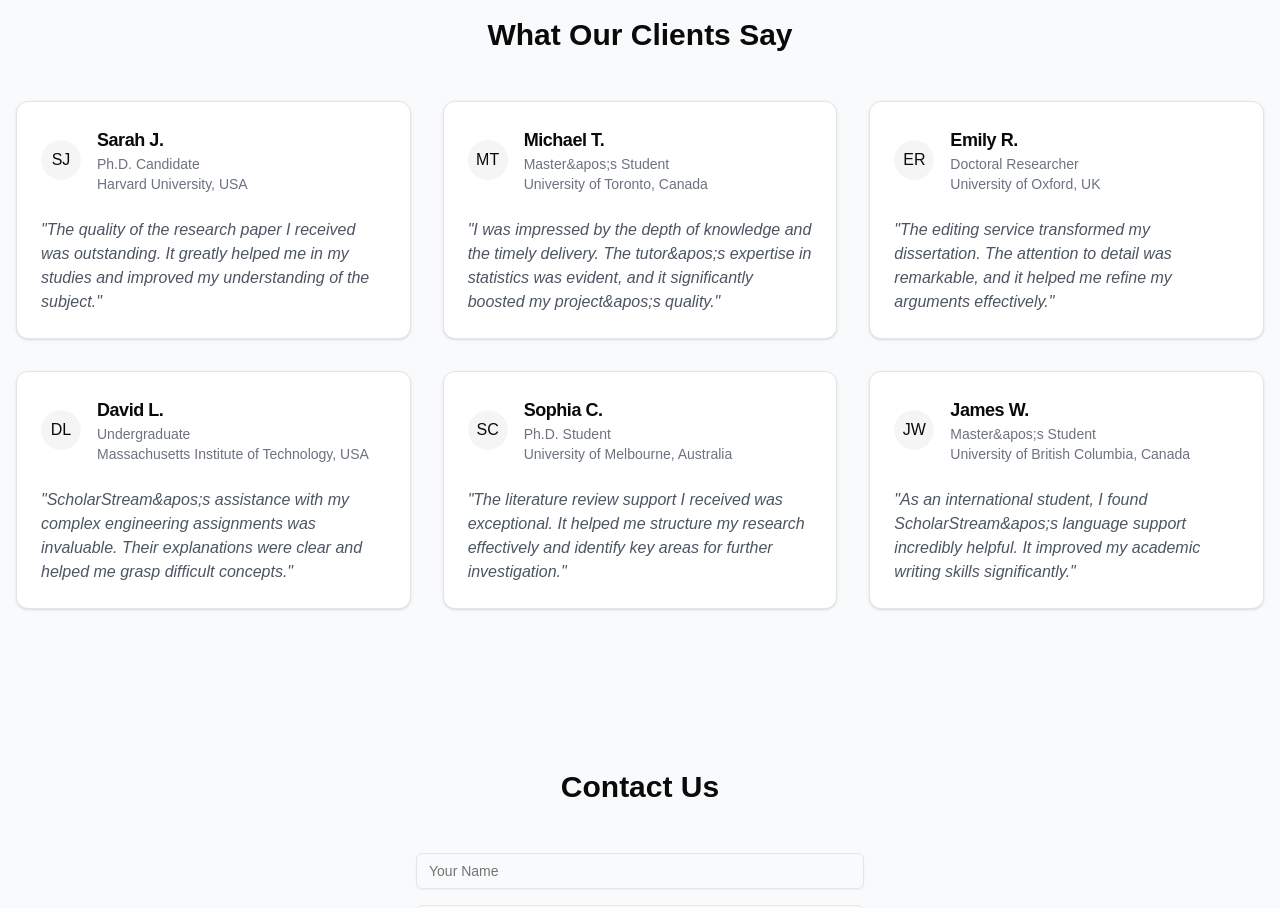
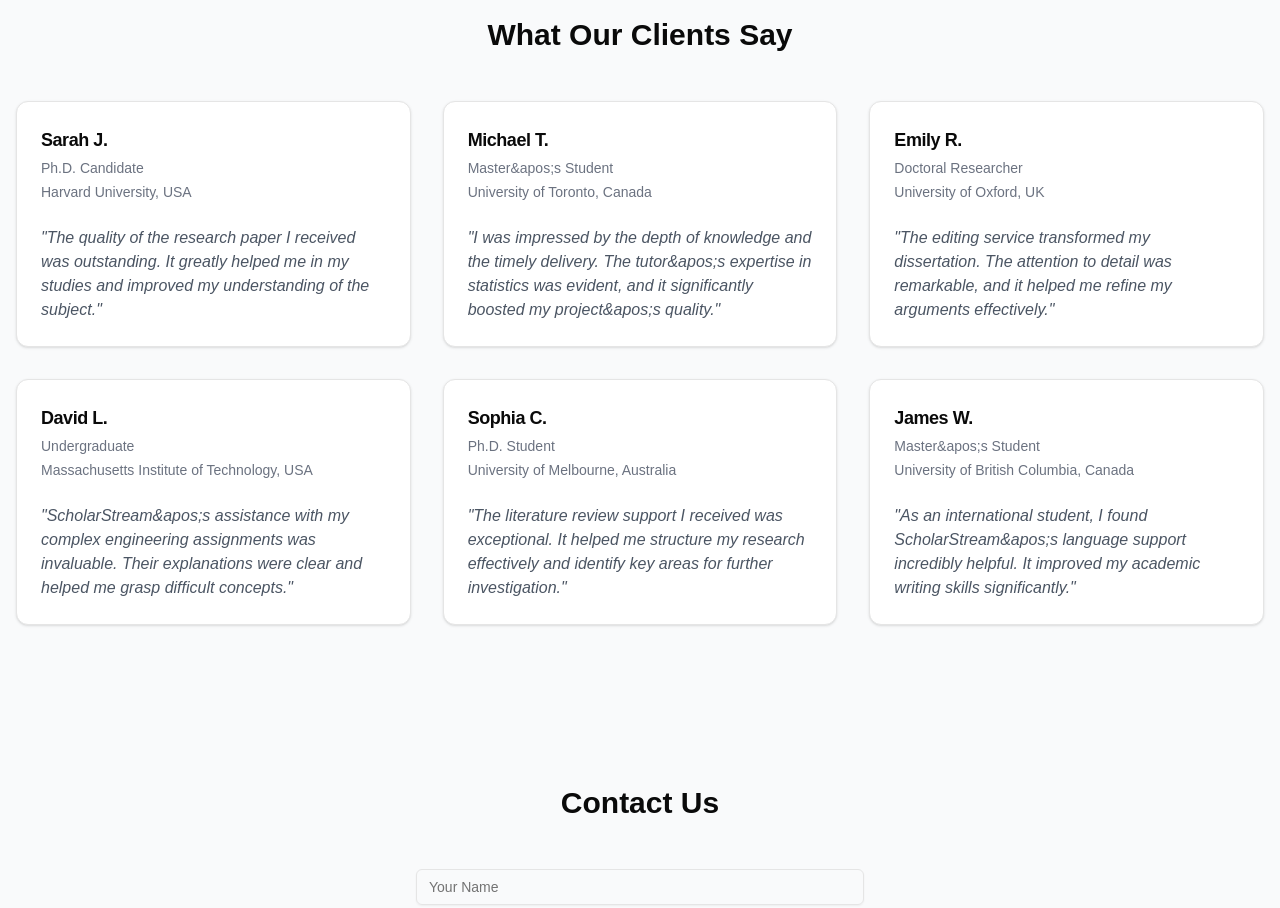
Before and after one commit to okwareddevnest/scholar, a Next.js app: page / in a window 1280 px wide. Shown: the part 2200-3108 px from the top of the page. Built offline with nearby package versions, Linux system fonts and the light colour scheme.

Commit message:
Removed avatars and fixed ESLint issues in testimonials component

```diff
--- a/components/testimonials.tsx
+++ b/components/testimonials.tsx
@@ -1,10 +1,8 @@
 import { Card, CardContent, CardHeader, CardTitle } from "@/components/ui/card";
-import { Avatar, AvatarFallback } from "@/components/ui/avatar";
 
 const testimonials = [
   {
     name: "Sarah J.",
-    avatar: "SJ",
     text: "The quality of the research paper I received was outstanding. It greatly helped me in my studies and improved my understanding of the subject.",
     university: "Harvard University",
     country: "USA",
@@ -12,7 +10,6 @@ const testimonials = [
   },
   {
     name: "Michael T.",
-    avatar: "MT",
     text: "I was impressed by the depth of knowledge and the timely delivery. The tutor&apos;s expertise in statistics was evident, and it significantly boosted my project&apos;s quality.",
     university: "University of Toronto",
     country: "Canada",
@@ -20,7 +17,6 @@ const testimonials = [
   },
   {
     name: "Emily R.",
-    avatar: "ER",
     text: "The editing service transformed my dissertation. The attention to detail was remarkable, and it helped me refine my arguments effectively.",
     university: "University of Oxford",
     country: "UK",
@@ -28,7 +24,6 @@ const testimonials = [
   },
   {
     name: "David L.",
-    avatar: "DL",
     text: "ScholarStream&apos;s assistance with my complex engineering assignments was invaluable. Their explanations were clear and helped me grasp difficult concepts.",
     university: "Massachusetts Institute of Technology",
     country: "USA",
@@ -36,7 +31,6 @@ const testimonials = [
   },
   {
     name: "Sophia C.",
-    avatar: "SC",
     text: "The literature review support I received was exceptional. It helped me structure my research effectively and identify key areas for further investigation.",
     university: "University of Melbourne",
     country: "Australia",
@@ -44,7 +38,6 @@ const testimonials = [
   },
   {
     name: "James W.",
-    avatar: "JW",
     text: "As an international student, I found ScholarStream&apos;s language support incredibly helpful. It improved my academic writing skills significantly.",
     university: "University of British Columbia",
     country: "Canada",
@@ -61,15 +54,10 @@ export default function Testimonials() {
           {testimonials.map((testimonial, index) => (
             <Card key={index} className="flex flex-col h-full">
               <CardHeader>
-                <div className="flex items-center space-x-4">
-                  <Avatar>
-                    <AvatarFallback>{testimonial.avatar}</AvatarFallback>
-                  </Avatar>
-                  <div>
-                    <CardTitle className="text-lg">{testimonial.name}</CardTitle>
-                    <p className="text-sm text-gray-500">{testimonial.level}</p>
-                    <p className="text-sm text-gray-500">{testimonial.university}, {testimonial.country}</p>
-                  </div>
+                <div className="space-y-1">
+                  <CardTitle className="text-lg">{testimonial.name}</CardTitle>
+                  <p className="text-sm text-gray-500">{testimonial.level}</p>
+                  <p className="text-sm text-gray-500">{testimonial.university}, {testimonial.country}</p>
                 </div>
               </CardHeader>
               <CardContent className="flex-grow">
```
